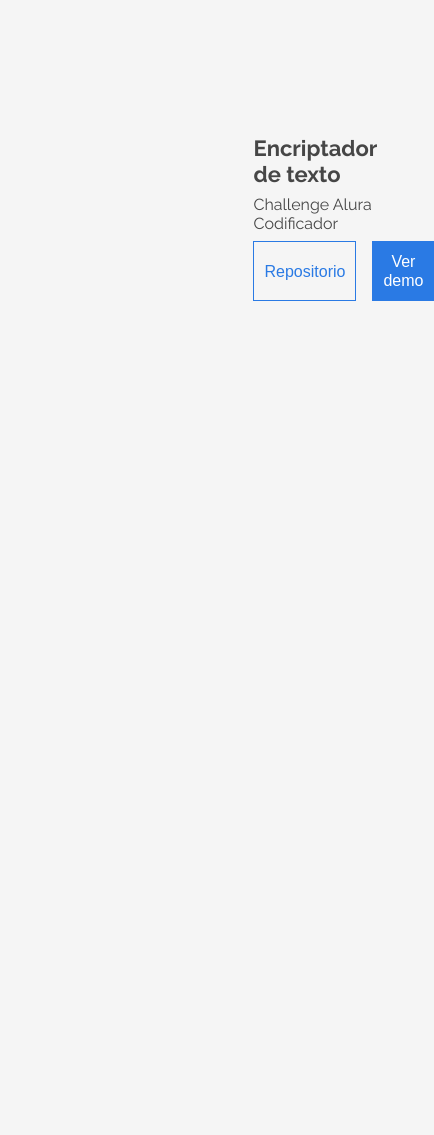
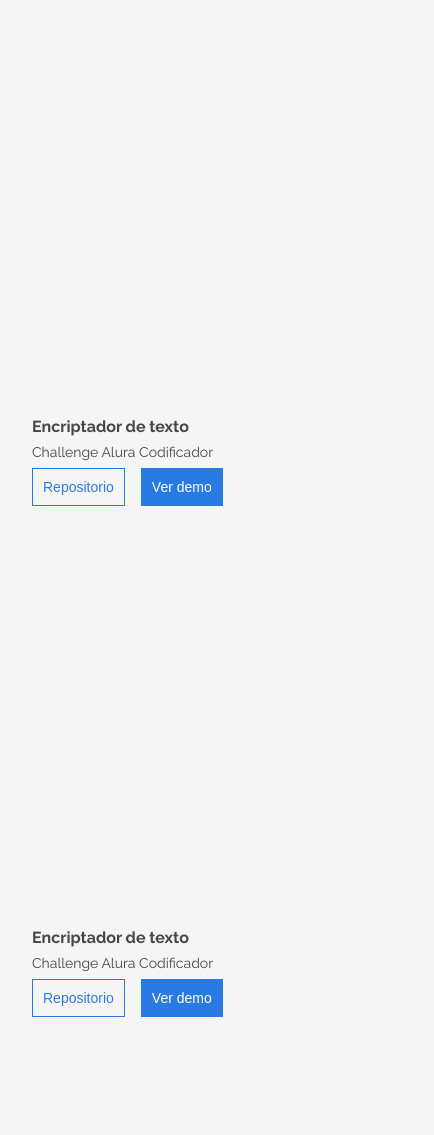
Before and after one commit to MarianoJimenezPerez/challege-frontend-portafolio, a plain HTML site: page index.html in a window 390 px wide. Shown: the part 3949-5084 px from the top of the page, 434 px wide, since content can reach past the window. Before the commit the page ends 4370 px from the top, so only its background shows below. Drawn offline with Linux system fonts and the light colour scheme.

Commit message:
se agrega sección experiencia

```diff
--- /dev/null
+++ b/css/experiencia/experiencia.css
@@ -0,0 +1,108 @@
+/*Experiencia*/
+#experiencia{
+    width: 100%;
+    max-width: 1440px;
+    margin: 0 auto;
+}
+#experiencia h3{
+    font-size: 32px;
+    line-height: 38px;
+    font-weight: 700;
+    text-align: center;
+    margin: 32px 0;
+}
+#experiencia article{
+    display: flex;
+    flex-direction: row;
+    margin: 0 32px;
+}
+.experiencia-bloque-izquierdo{
+    width: calc(65% - 16px);
+    margin-right: 16px;
+    height: 406px;
+}
+.experiencia-bloque-derecho{
+    width: 35%;
+    display: flex;
+    flex-direction: column;
+    justify-content: center;
+}
+.experiencia-bloque-derecho h4{
+    font-weight: 700;
+    font-size: 22px;
+    line-height: 26px;
+    margin: 8px 0px;
+}
+.experiencia-bloque span{
+    font-weight: 500;
+    font-size: 16px;
+    line-height: 19px;
+    margin: 8px 0px;
+}
+.experiencia-botonera{
+    display: flex;
+    flex-direction: row;
+    margin: 8px 0px;
+}
+.experiencia-botonera button{
+    font-weight: 400;
+    font-size: 16px;
+    line-height: 19px;
+    margin-right: 16px;
+    padding: 10px;
+}
+.btn1{
+    color: #2A7AE4;
+    background-color: var(--main-bg-color);
+    border: 1px solid #2A7AE4;;
+}
+.btn2{
+    color: #ffffff;
+    background-color: #2A7AE4;
+    border: 1px solid #2A7AE4;
+}
+
+/****************Media querys****************/
+
+/*992, desktop pequeño o tablet grande*/
+@media only screen and (max-width : 992px) {
+    #experiencia h3{
+        font-size: 22px;
+        line-height: 26px;
+    }
+    #experiencia article{
+        flex-direction: column;
+    }
+    #experiencia .experiencia-column-reverse{
+        flex-direction: column-reverse;
+    }
+    .experiencia-bloque-izquierdo{
+        width: 100%;
+        margin: 0;
+    }
+    .experiencia-bloque-derecho{
+        width: 100%;
+    }
+    .experiencia-bloque-derecho h4{
+        font-size: 16px;
+        line-height: 19px;
+    }
+    .experiencia-bloque-derecho span{
+        font-size: 14px;
+        line-height: 16px;
+    }
+    .experiencia-botonera button{
+        font-size: 14px;
+        line-height: 16px;
+    }
+}
+
+/*300, mobile pequeño*/
+@media only screen and (max-width : 300px) {
+    .experiencia-botonera{
+        flex-direction: column;
+    }
+    .experiencia-botonera button{
+        margin: 5px 0;
+    }
+}
--- a/css/formacion/formacion.css
+++ b/css/formacion/formacion.css
@@ -60,10 +60,6 @@
     .formacion-box div{
         padding: 20px 40px;
     }
-}
-
-/*640, tablet pequeña*/
-@media only screen and (max-width : 640px) {
     .formacion-contenedor h3{
         font-size: 22px;
         line-height: 26px;
@@ -76,6 +72,13 @@
         font-size: 14px;
         line-height: 16px;
     }
+}
+
+/*640, tablet pequeña*/
+@media only screen and (max-width : 640px) {
+    #formacion .formacion-contenedor{
+        margin: 0 8px;
+    }
     .formacion-contenedor-bottom{
         flex-direction: column;
     }
--- a/css/home.css
+++ b/css/home.css
@@ -31,80 +31,15 @@ body{
     font-size: 16px;
 }
 
-/*Experiencia*/
-#experiencia{
-    width: 100%;
-    max-width: 1440px;
-    margin: 0 auto;
-}
-#experiencia h3{
-    font-size: 32px;
-    line-height: 38px;
-    font-weight: 700;
-    text-align: center;
-    margin: 32px 0;
-}
-#experiencia article{
-    display: flex;
-    flex-direction: row;
-}
-.experiencia-bloque-izquierdo{
-    width: calc(65% - 16px);
-    margin-right: 16px;
-    height: 406px;
-}
-.experiencia-bloque-derecho{
-    width: 35%;
-    display: flex;
-    flex-direction: column;
-    justify-content: center;
-}
-.experiencia-bloque-derecho h4{
-    font-weight: 700;
-    font-size: 22px;
-    line-height: 26px;
-    margin: 8px 0px;
-}
-.experiencia-bloque span{
-    font-weight: 500;
-    font-size: 16px;
-    line-height: 19px;
-    margin: 8px 0px;
-}
-.experiencia-botonera{
-    display: flex;
-    flex-direction: row;
-    margin: 8px 0px;
-}
-.experiencia-botonera button{
-    font-weight: 400;
-    font-size: 16px;
-    line-height: 19px;
-    margin-right: 16px;
-    padding: 10px;
-}
-.btn1{
-    color: #2A7AE4;
-    background-color: var(--main-bg-color);
-    border: 1px solid #2A7AE4;;
-}
-.btn2{
-    color: #ffffff;
-    background-color: #2A7AE4;
-    border: 1px solid #2A7AE4;
-}
-
 /****************Media querys****************/
 
 /*1440, desktop clasico*/
 @media only screen and (max-width : 1440px) {
 }
 
-
 /*992, desktop pequeño o tablet grande*/
 @media only screen and (max-width : 992px) {
 }
-
 
 /*640, tablet pequeña*/
 @media only screen and (max-width : 640px) {
@@ -113,3 +48,7 @@ body{
 /*424, mobile*/
 @media only screen and (max-width : 424px) {
 }
+
+/*300, mobile pequeño*/
+@media only screen and (max-width : 300px) {
+}
--- a/index.html
+++ b/index.html
@@ -9,6 +9,7 @@
     <link rel="stylesheet" href="/css/sobre-mi/sobremi.css">
     <link rel="stylesheet" href="/css/skills-&-hobbies/skills&hobbies.css">
     <link rel="stylesheet" href="/css/formacion/formacion.css">
+    <link rel="stylesheet" href="/css/experiencia/experiencia.css">
     <link rel="stylesheet" href="/css/home.css">
     <title>Mariano Jimenez </title>
 </head>
@@ -178,11 +179,10 @@
         </section>
         <section id="experiencia">
             <h3>Experiencia profesional</h3>
-            <article class=>
+            <article>
                 <div class="experiencia-bloque-izquierdo">
                     <img src="" alt="">
                 </div>
-                <img src="" alt="">
                 <div class="experiencia-bloque-derecho">
                     <h4>Encriptador de texto</h4>
                     <span>Challenge Alura Codificador</span>
@@ -192,6 +192,45 @@
                     </div>
                 </div>
             </article>
+            <article class="experiencia-column-reverse">
+                <div class="experiencia-bloque-derecho">
+                    <h4>Encriptador de texto</h4>
+                    <span>Challenge Alura Codificador</span>
+                    <div class="experiencia-botonera">
+                        <button class="btn1">Repositorio</button>
+                        <button class="btn2">Ver demo</button>
+                    </div>
+                </div>
+                <div class="experiencia-bloque-izquierdo">
+                    <img src="" alt="">
+                </div>
+            </article>
+            <article>
+                <div class="experiencia-bloque-izquierdo">
+                    <img src="" alt="">
+                </div>
+                <div class="experiencia-bloque-derecho">
+                    <h4>Encriptador de texto</h4>
+                    <span>Challenge Alura Codificador</span>
+                    <div class="experiencia-botonera">
+                        <button class="btn1">Repositorio</button>
+                        <button class="btn2">Ver demo</button>
+                    </div>
+                </div>
+            </article>
+            <article class="experiencia-column-reverse">
+                <div class="experiencia-bloque-derecho">
+                    <h4>Encriptador de texto</h4>
+                    <span>Challenge Alura Codificador</span>
+                    <div class="experiencia-botonera">
+                        <button class="btn1">Repositorio</button>
+                        <button class="btn2">Ver demo</button>
+                    </div>
+                </div>
+                <div class="experiencia-bloque-izquierdo">
+                    <img src="" alt="">
+                </div>
+            </article>
         </section>
     </main>
     <script src="/js/home.js"></script>
```
